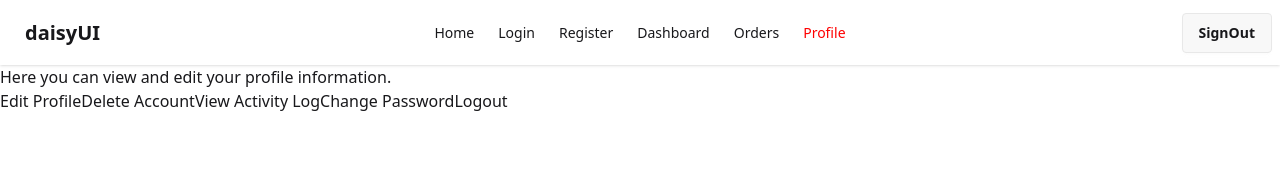
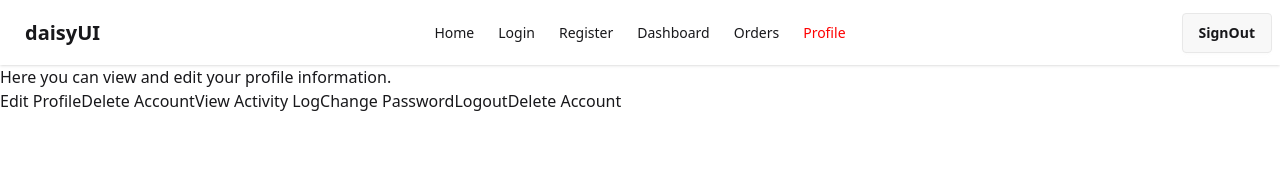
Before and after one commit to SarwarMorshad/react-authintegretion, a React (Vite) app: page /profile in a window 1280 px wide. Shown: the top 179 px of the page. Built offline with nearby package versions, Linux system fonts and the light colour scheme; no server answers; sample sign-in values are in the browser's storage.

Commit message:
Profile Edit Update

```diff
--- a/src/components/Profile/Profile.jsx
+++ b/src/components/Profile/Profile.jsx
@@ -9,6 +9,7 @@ const Profile = () => {
       <button>View Activity Log</button>
       <button>Change Password</button>
       <button>Logout</button>
+      <button>Delete Account</button>
     </div>
   );
 };
```
